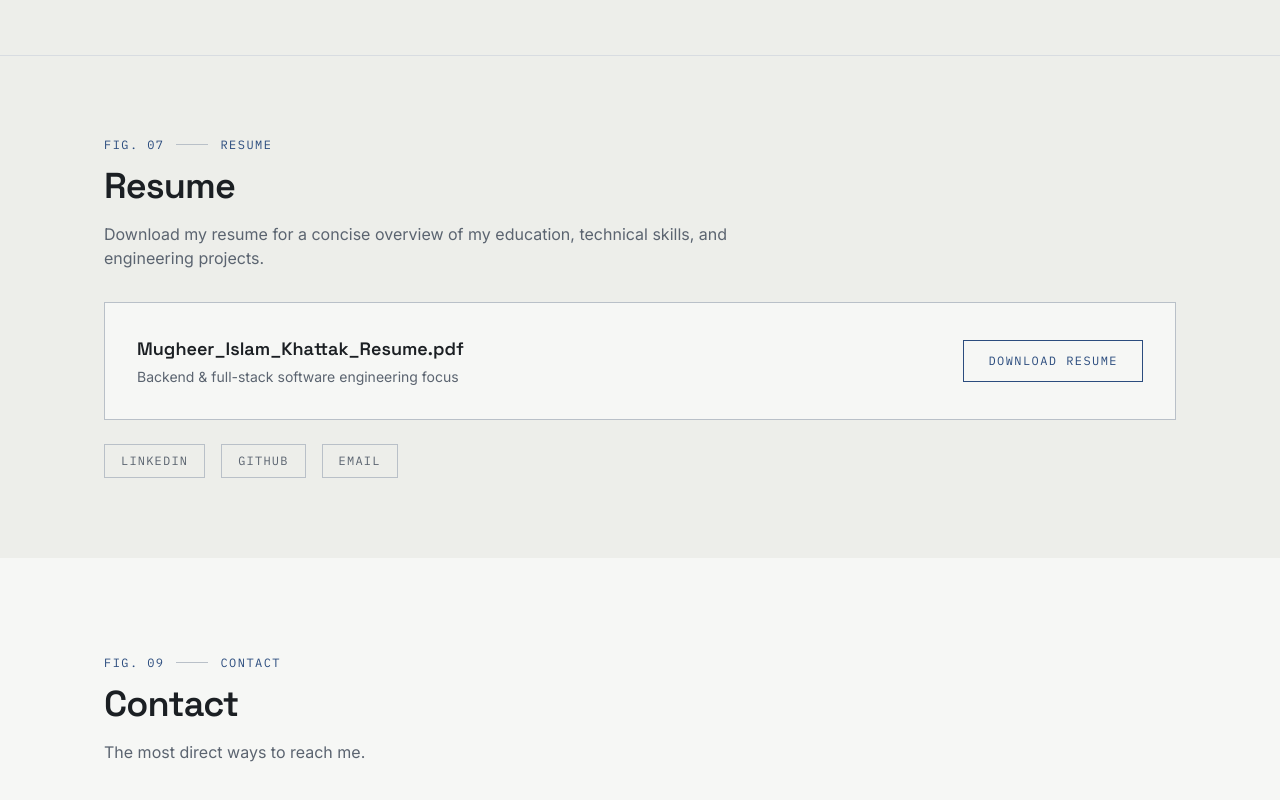
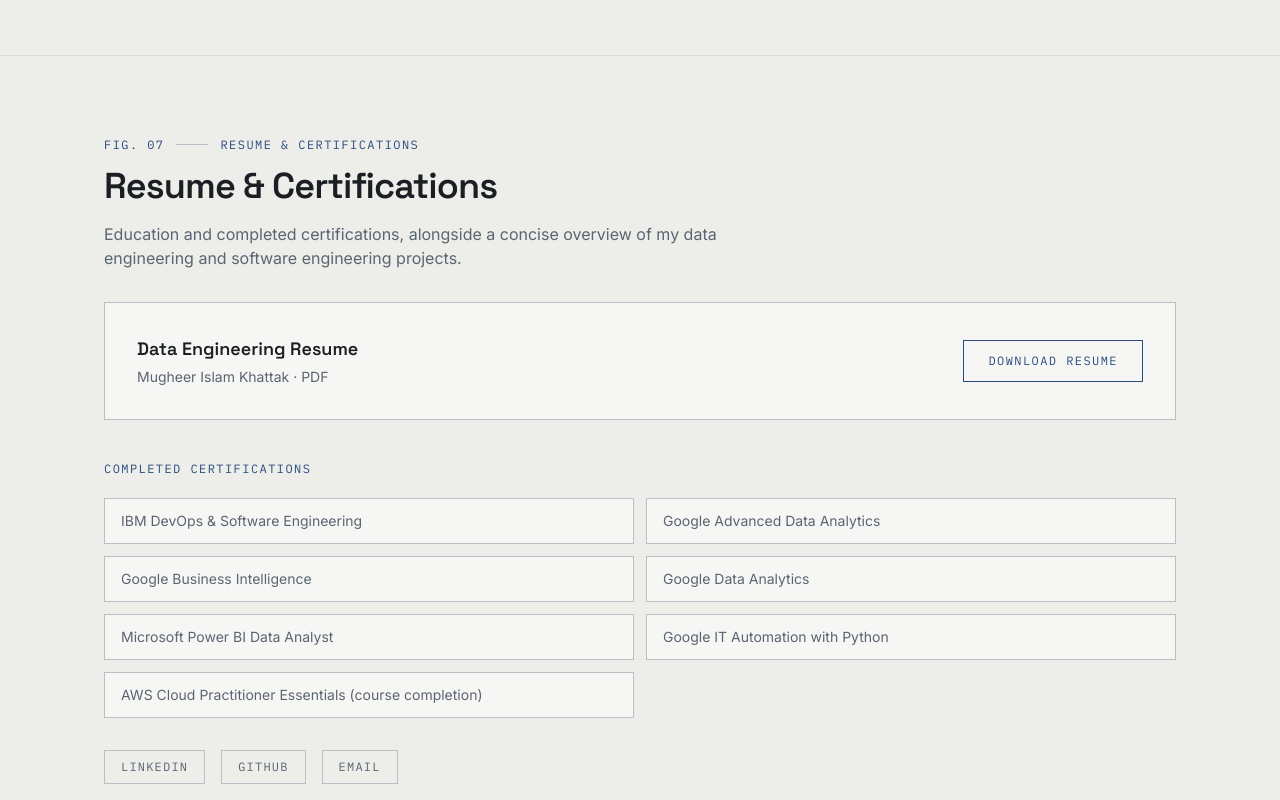
Before and after one commit to Mugheerik/mugheer-site, a React (Vite) app: page / in a window 1280 px wide. Shown: the part 5620-6420 px from the top of the page. Built offline with nearby package versions, Linux system fonts and the light colour scheme.

Commit message:
Align portfolio with Data Engineering direction

```diff
--- a/src/sections/Resume.tsx
+++ b/src/sections/Resume.tsx
@@ -1,5 +1,15 @@
 import SectionHeading from "../components/SectionHeading";
 import { profile } from "../content/profile";
+
+const certifications = [
+  "IBM DevOps & Software Engineering",
+  "Google Advanced Data Analytics",
+  "Google Business Intelligence",
+  "Google Data Analytics",
+  "Microsoft Power BI Data Analyst",
+  "Google IT Automation with Python",
+  "AWS Cloud Practitioner Essentials (course completion)",
+];
 
 export default function Resume() {
   return (
@@ -7,17 +17,17 @@ export default function Resume() {
       <div className="mx-auto max-w-6xl px-6 py-20 md:px-10">
         <SectionHeading
           figure="07"
-          title="Resume"
-          description="Download my resume for a concise overview of my education, technical skills, and engineering projects."
+          title="Resume & Certifications"
+          description="Education and completed certifications, alongside a concise overview of my data engineering and software engineering projects."
         />
 
         <div className="mt-8 flex flex-col items-start gap-6 border border-line-strong bg-paper p-8 sm:flex-row sm:items-center sm:justify-between">
           <div>
             <p className="font-display text-lg font-semibold text-ink">
-              Mugheer_Islam_Khattak_Resume.pdf
+              Data Engineering Resume
             </p>
             <p className="mt-1 text-sm text-ink-muted">
-              Backend &amp; full-stack software engineering focus
+              Mugheer Islam Khattak · PDF
             </p>
           </div>
           <a
@@ -29,7 +39,21 @@ export default function Resume() {
           </a>
         </div>
 
-        <div className="mt-6 flex flex-wrap gap-4 font-mono text-xs uppercase tracking-[0.1em] text-ink-muted">
+        <div className="mt-10">
+          <p className="drawing-label text-blueprint">Completed Certifications</p>
+          <ul className="mt-5 grid gap-3 sm:grid-cols-2">
+            {certifications.map((certification) => (
+              <li
+                key={certification}
+                className="border border-line-strong bg-paper px-4 py-3 text-sm text-ink-muted"
+              >
+                {certification}
+              </li>
+            ))}
+          </ul>
+        </div>
+
+        <div className="mt-8 flex flex-wrap gap-4 font-mono text-xs uppercase tracking-[0.1em] text-ink-muted">
           <a
             href={profile.linkedin}
             target="_blank"
```
